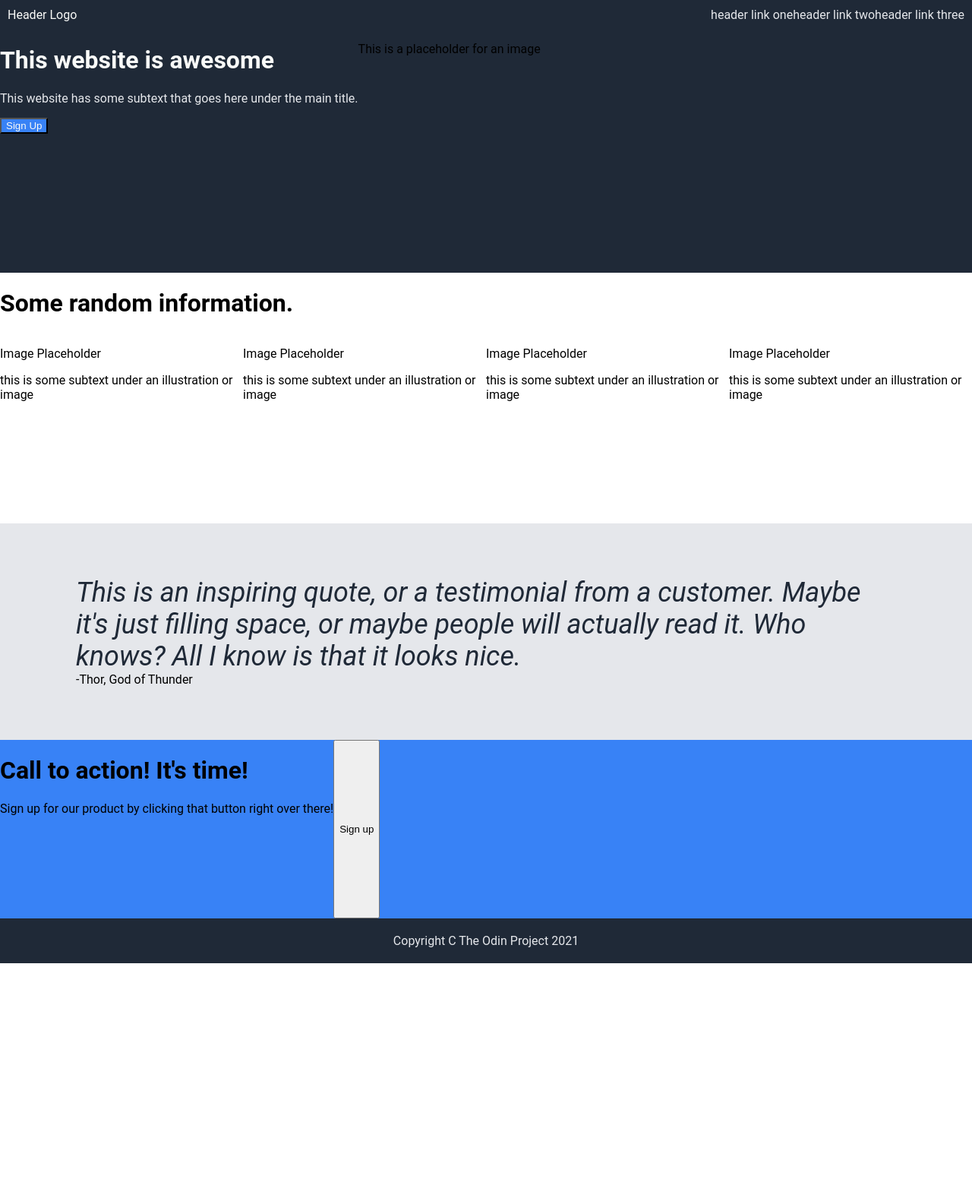
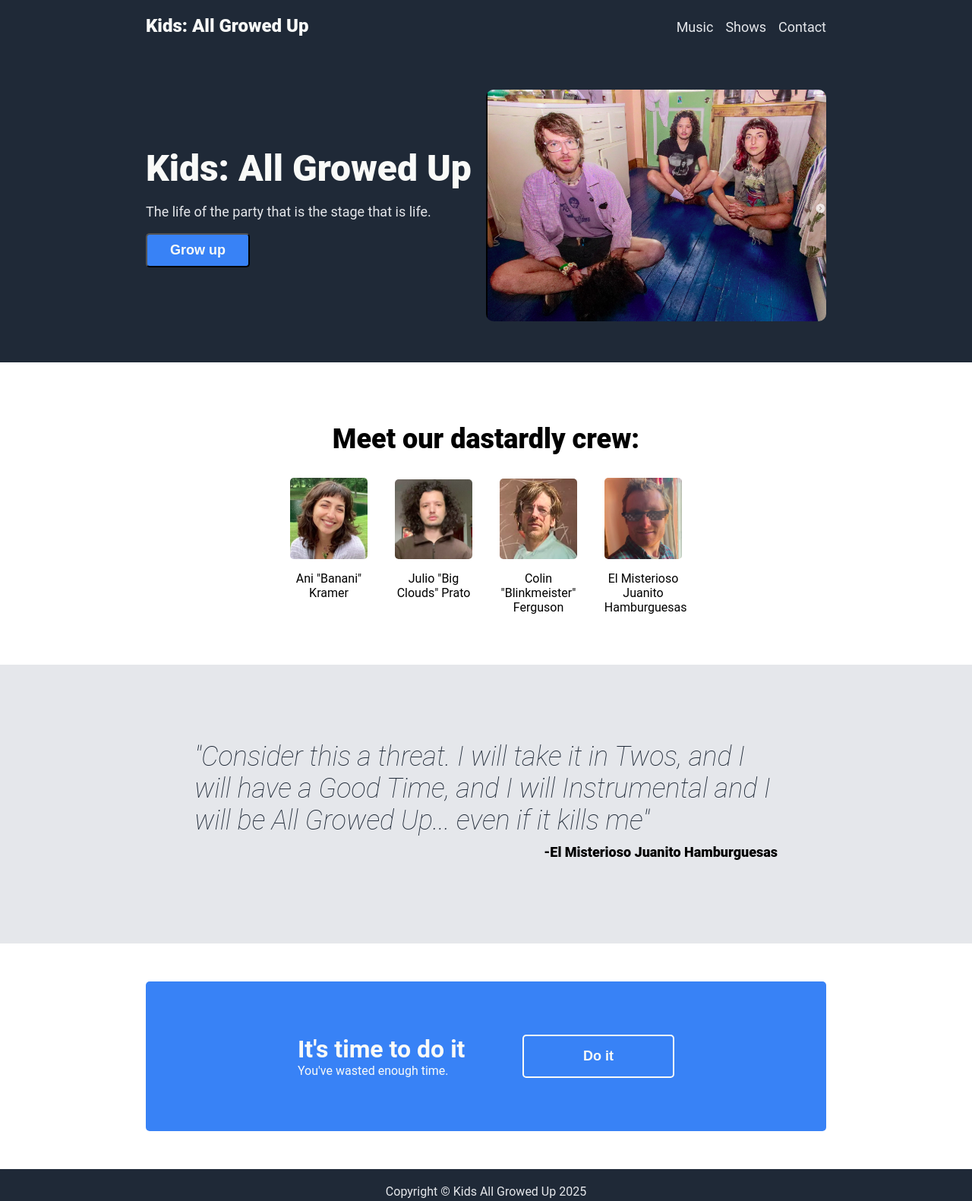
Before and after one commit to bettydots/odin-landing-page, a plain HTML site: page index.html in a window 1280 px wide. Shown: the whole page at 76% size. Before the commit the page ends 1268 px from the top, so only its background shows below. Drawn offline with Linux system fonts and the light colour scheme.

Commit message:
Reconfigured project after finishing it
I was able to get the page looking like the example image using
margin and padding parameters, but figured later that having a
set width for each section would work better with resizing. I
decided to start the project from scratch, using some of the
css I had done before, but this time used a percentage of the vw
for my section widths and wrapped each one around a div to be able
to easily set the background color across the whole page. This
solution is the closest I was able to get to the example image.
My only issue is with the way info cards resize when making the
page smaller (text overlaps eventually, probably has to do with
the flex attribute).

I also replaced the information with images and text from my band.
Did it more as a joke than anything else, but helped me have an
actual reference for the content in the page.

```diff
--- a/index.html
+++ b/index.html
@@ -5,92 +5,98 @@
 	<meta charset='UTF-8'>
 	<meta name='viewport' content='width=device-width, initial-scale=1.0'>
 	<link rel='stylesheet' href='style.css'>
-	<title></title>
+	<title>Kids: All Growed Up</title>
 </head>
 
 <body>
 	<div class='header'>
+		<div class='header-items'>
 			<div class='header-logo'>
-			Header Logo
+				Kids: All Growed Up
 			</div>
 			<div class='header-links'>
 				<ul>
-				<li>header link one</li>
-				<li>header link two</li>
-				<li>header link three</li>
+					<li>Music</li>
+					<li>Shows</li>
+					<li>Contact</li>
 				</ul>
 			</div>
 		</div>
+	</div>
 	<div class='hero'>
+		<div class='hero-items'>
 			<div class='hero-content'>
 				<h1>
-				This website is awesome
+					Kids: All Growed Up
 				</h1>
 				<p>
-				This website has some subtext that goes here under the main title.
+					The life of the party that is the stage that is life.
 				</p>
 				<button class='hero-button'>
-				Sign Up
+					Grow up
 				</button>
 			</div>
 			<div class='hero-image'>
-			<p>
-				This is a placeholder for an image
-			</p>
+				<img src='./img/kidsKitchen.png'>
+			</div>
 		</div>
 	</div>
 	<div class='info'>
+		<div class='info-items'>
 			<h1>
-			Some random information.
+				Meet our dastardly crew:
 			</h1>
 			<div class='info-cards'>
 				<div class='card'>
-				<p>Image Placeholder</p>
-				<p>this is some subtext under an illustration or image</p>
+					<img src='./img/ani.png'>
+					<p>Ani "Banani" Kramer</p>
 				</div>
 				<div class='card'>
-				<p>Image Placeholder</p>
-				<p>this is some subtext under an illustration or image</p>
+					<img src='./img/julio.png'>
+					<p>Julio "Big Clouds" Prato</p>
 				</div>
 				<div class='card'>
-				<p>Image Placeholder</p>
-				<p>this is some subtext under an illustration or image</p>
+					<img src='./img/colin.png'>
+					<p>Colin "Blinkmeister" Ferguson</p>
 				</div>
 				<div class='card'>
-				<p>Image Placeholder</p>
-				<p>this is some subtext under an illustration or image</p>
+					<img src='./img/jony.png'>
+					<p>El Misterioso Juanito Hamburguesas</p>
+				</div>
 			</div>
 		</div>
 	</div>
 	<div class='quote'>
+		<div class='quote-items'>
 			<div class='quote-text'>
 				<div class='quote-body'>
-				This is an inspiring quote, or a testimonial from a customer. Maybe it's just filling
-				space, or
-				maybe people will actually read it. Who knows? All I know is that it looks nice.
+					"Consider this a threat. I will take it in Twos, and I will have a Good Time,
+					and I will
+					Instrumental and I will be All Growed Up... even if it kills me"
 				</div>
 				<div class='quote-sig'>
-				-Thor, God of Thunder
+					-El Misterioso Juanito Hamburguesas
 				</div>
+			</div>
+
 		</div>
 	</div>
 	<div class='cta'>
+		<div class='cta-items'>
 			<div class='cta-text'>
-			<h1>Call to action! It's time!</h1>
+				<h1>It's time to do it</h1>
 				<p>
-				Sign up for our product by clicking that button right over there!
+					You've wasted enough time.
 				</p>
 			</div>
-		<button>
-			Sign up
-		</button>
+			<button>Do it</button>
+		</div>
 	</div>
 	<div class='footer'>
 		<div class='footer-text'>
-			Copyright C The Odin Project 2021
+			Copyright © Kids All Growed Up 2025
 		</div>
 	</div>
-
 </body>
 
 </html>
--- a/style.css
+++ b/style.css
@@ -5,6 +5,8 @@
 	--clr-button: #3882F6;
 	--clr-bodyText: #1F2937;
 	--clr-quoteBg: #E5E7EB;
+	--width-section: 70vw;
+	--width-section2: 60vw;
 }
 
 *,
@@ -14,42 +16,74 @@
 }
 
 body {
-	font-family: 'Roboto', sans-serif;
 	display: flex;
 	flex-direction: column;
-	margin: 0
+	font-family: 'Roboto', sans-serif;
+	margin: 0;
 }
 
 .header {
+	background-color: var(--clr-headFootBg);
+	display: flex;
+	justify-content: center;
+}
+
+.header-items {
 	display: flex;
 	justify-content: space-between;
-	background-color: var(--clr-headFootBg);
-	padding: 10px;
+	align-items: baseline;
+	/* max-width: 1500px; */
+	width: var(--width-section);
+	padding: 20px 0;
 }
 
 .header-logo {
 	color: var(--clr-headFootText1);
+	flex-shrink: 0;
+	font-size: 24px;
+	font-weight: 900;
+	margin: 0;
+	padding: 0;
 }
 
 .header-links {
 	color: var(--clr-headFootText2);
+	flex-shrink: 0;
 }
 
 .header-links ul {
 	display: flex;
 	list-style: none;
+	gap: 16px;
 	margin: 0;
 	padding: 0;
 }
 
+.header-links ul li,
+.hero-content p {
+	font-size: 18px;
+}
+
 .hero {
+	background-color: var(--clr-headFootBg);
 	display: flex;
-	background-color: var(--clr-headFootBg);
-	height: 320px;
+	justify-content: center;
+}
+
+.hero-items {
+	display: flex;
+	justify-content: space-between;
+	align-items: center;
+	width: var(--width-section);
+	padding: 50px 0;
 }
 
 .hero-content h1 {
 	color: var(--clr-headFootText1);
+	font-size: 48px;
+	font-weight: 900;
+	margin: 0;
+	padding: 0;
 }
 
 .hero-content p {
@@ -59,40 +93,133 @@ body {
 .hero-content button {
 	background-color: var(--clr-button);
 	color: var(--clr-headFootText1);
+	font-size: 18px;
+	font-weight: 900;
+	padding: 10px 30px;
+	border-radius: 5px;
+}
+
+.hero-image img {
+	width: 35vw;
+	/* margin: 50px 0; */
+	border-radius: 10px;
 }
 
 .info {
-	height: 330px;
+	display: flex;
+	justify-content: center;
 }
+
+.info-items {
+	display: flex;
+	flex-direction: column;
+	align-items: center;
+	align-items: center;
+	width: var(--width-section2);
+	padding: 50px 0;
+}
+
+.info h1 {
+	padding: 30px 0;
+	margin: 0;
+	font-size: 36px;
+	font-weight: 900;
+}
+
 
 .info-cards {
 	display: flex;
 	justify-content: center;
+	align-items: baseline;
+	gap: 10px;
+}
+
+.info-cards .card p {
+	text-align: center;
+}
+
+.card {
+	display: flex;
+	flex-direction: column;
 	align-items: center;
+	flex: 1;
+	width: 10vw;
+}
+
+.card p {
+	width: 8vw;
+}
+
+.card img {
+	/* max-width: 150px; */
+	/* max-height: 150px; */
+	width: 8vw;
+	flex: 1;
+	border-radius: 5px;
 }
 
 .quote {
-	height: 285px;
+	background-color: var(--clr-quoteBg);
 	display: flex;
 	justify-content: center;
-	align-items: center;
-	padding: 100px;
-	background-color: var(--clr-quoteBg);
+}
+
+.quote-items {
+	display: flex;
+	justify-content: center;
+	width: var(--width-section2);
+	padding: 100px 0;
 }
 
 .quote-body {
 	font-size: 36px;
-	font-weight: light;
+	font-weight: 100;
 	font-style: italic;
 	color: var(--clr-bodyText);
 }
 
+.quote-sig {
+	text-align: right;
+	font-size: 18px;
+	font-weight: 900;
+	padding: 10px 0;
+}
+
 .cta {
 	display: flex;
+	justify-content: center;
+	padding: 50px 0;
+}
+
+.cta-items {
 	background-color: var(--clr-button);
-	/* margin: 50px; */
+	display: flex;
+	justify-content: space-between;
+	/* align-items: center; */
+	width: var(--width-section);
+	padding: 70px 200px;
+	border-radius: 5px;
+}
+
+.cta-text h1,
+.cta-text p {
+	margin: 0;
 	padding: 0;
-	height: 235px;
+	color: var(--clr-headFootText1);
+	flex: 2;
+}
+
+.cta-items button {
+	background-color: var(--clr-button);
+	color: var(--clr-headFootText1);
+	flex: 1;
+	font-size: 18px;
+	font-weight: 900;
+	padding: 10px 30px;
+	border-color: var(--clr-headFootText1);
+	border-style: solid;
+	border-radius: 5px;
+	max-width: 200px;
 }
 
 .footer {
```
Also changed, not shown: img/ani.png (added), img/colin.png (added), img/jony.png (added), img/julio.png (added), img/kidsKitchen.png (added). Lines whose indentation alone changed are shown as unchanged.
